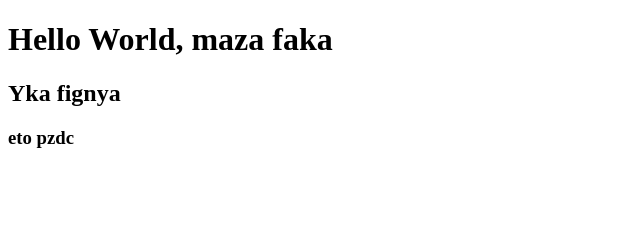
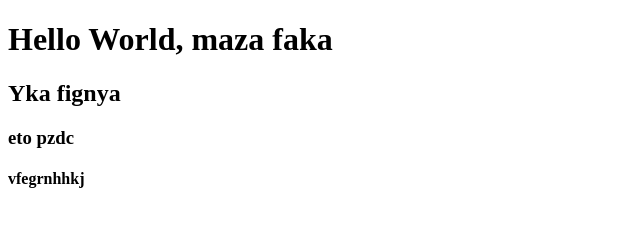
Before and after one commit to GarryDMG/progect, a plain HTML site: page index.html in a window 1280 px wide. Shown: the whole page, without its empty margins (0-640 px from the left). Drawn offline with Linux system fonts and the light colour scheme.

Commit message:
index.html mod 2

```diff
--- a/index.html
+++ b/index.html
@@ -9,6 +9,7 @@
     <h1>Hello World, maza faka</h1>
     <h2>Yka fignya</h2>
     <h3>eto pzdc</h3>
+    <h4>vfegrnhhkj</h4>
 
 
 </body>
```
